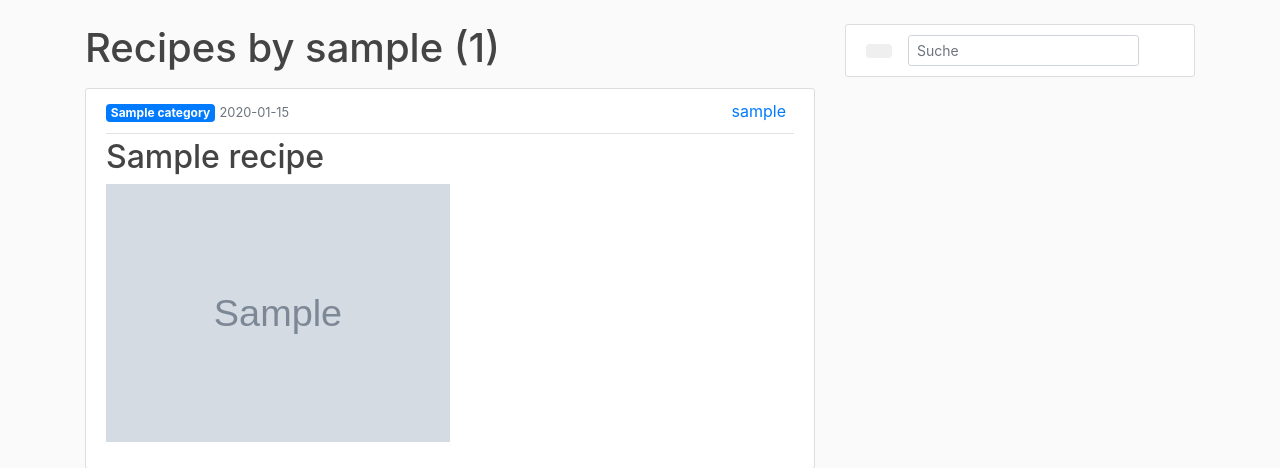
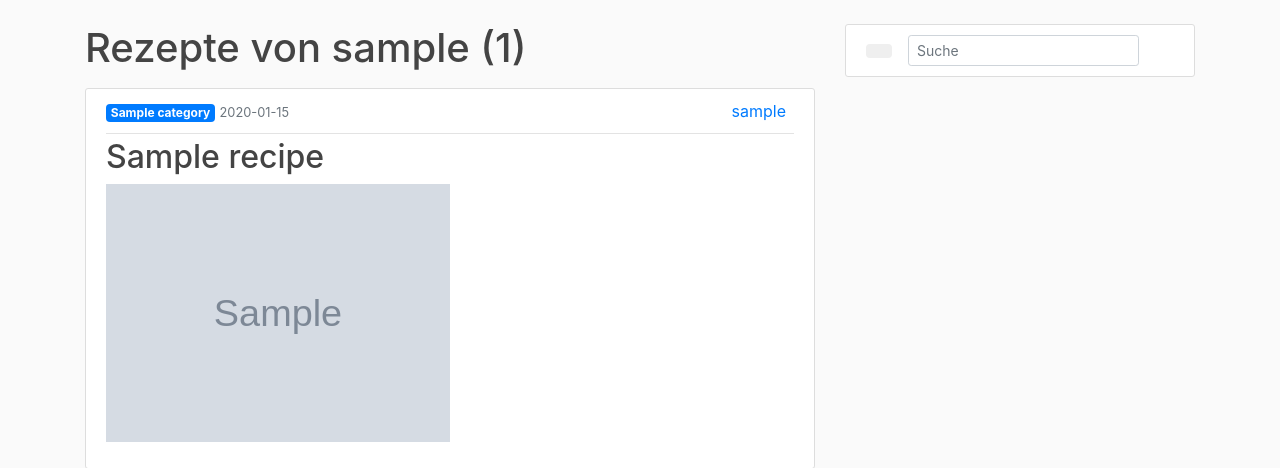
Before and after one commit to tschuelia/cake_recipe_website, a Django app: a page that uses recipes/templates/recipes/user_recipes.html in a window 1280 px wide. Shown: the part 56-524 px from the top of the page. Run offline with Django 3.2, Linux system fonts and the light colour scheme; tables that the repository leaves empty hold one stand-in row (values such as "Sample post"); grey boxes marked "Sample" are stand-in pictures; some libraries are stand-ins or nearby versions.

Commit message:
fix minor inconsistencies and dead links

```diff
--- a/recipes/templates/recipes/category_form.html
+++ b/recipes/templates/recipes/category_form.html
@@ -3,7 +3,7 @@
   <form method="POST">
     {% csrf_token %}
     <fieldset class="form-group">
-      <legend class="border-bottom mb-4">New Category</legend>
+      <legend class="border-bottom mb-4">Neue Kategorie</legend>
       {{ form|crispy }}
     </fieldset>
     <div class="form-group">
--- a/recipes/templates/recipes/recipe_detail.html
+++ b/recipes/templates/recipes/recipe_detail.html
@@ -13,7 +13,7 @@
     <h2 class="recipe-title">{{ object.title }}</h2>
     <img class="recipe-img" src="{{ object.image.url }}">
     <form class="text-muted" action="{% url 'recipe-convert-servings' object.pk%}" method="get">
-      Portionen: <input class="servings input-sm" type="number" name="number_servings" value="{{ servings }}">
+      Portionen: <input class="servings input-sm" type="number" step="any" name="number_servings" value="{{ servings }}">
       <button type="submit" class="btn btn-outline-info btn-sm">Umrechnen</button>
     </form>
     <br/>
--- a/recipes/templates/recipes/user_recipes.html
+++ b/recipes/templates/recipes/user_recipes.html
@@ -1,13 +1,10 @@
-{% extends "recipes/base.html" %}
-{% block content %}
-    <h1 class="mb-3">Recipes by {{ view.kwargs.username }} ({{ page_obj.paginator.count }})</h1>
-    {% for recipe in recipes %}
+{% extends "recipes/base.html" %} {% block content %}
+<h1 class="mb-3">Rezepte von {{ view.kwargs.username }} ({{ page_obj.paginator.count }})</h1> {% for recipe in recipes %}
 <recipe class="media content-section">
   <div class="media-body">
     <div class="recipe-metadata">
       {% for cat in recipe.get_categories %}
-                <a href="#" class="badge badge-primary">{{ cat.title }}</a>
-            {% endfor %}
+      <a href="{% url 'category-recipes' cat.pk %}" class="badge badge-primary">{{ cat.title }}</a> {% endfor %}
       <small class="text-muted">{{ recipe.prep_time }}</small>
       <span style="float:right;">
                 <a class="mr-2" href="{% url 'user-recipes' recipe.author.username%}">{{ recipe.author }}</a>
@@ -17,26 +14,11 @@
     <img class="recipe-img" src="{{ recipe.image.url }}">
   </div>
 </recipe>
-    {% endfor %}
-    {% if is_paginated %}
-
-      {% if page_obj.has_previous %}
+{% endfor %} {% if is_paginated %} {% if page_obj.has_previous %}
 <a class="btn btn-outline-info mb-4 oi oi-media-step-backward" href="?page=1"></a>
-        <a class="btn btn-outline-info mb-4 oi oi-chevron-left" href="?page={{ page_obj.previous_page_number }}"></a>
-      {% endif %}
-
-      {% for num in page_obj.paginator.page_range %}
-        {% if page_obj.number == num %}
-          <a class="btn btn-info mb-4" href="?page={{ num }}">{{ num }}</a>
-        {% elif num > page_obj.number|add:'-3' and num < page_obj.number|add:'3' %}
-          <a class="btn btn-outline-info mb-4" href="?page={{ num }}">{{ num }}</a>
-        {% endif %}
-      {% endfor %}
-
-      {% if page_obj.has_next %}
+<a class="btn btn-outline-info mb-4 oi oi-chevron-left" href="?page={{ page_obj.previous_page_number }}"></a> {% endif %} {% for num in page_obj.paginator.page_range %} {% if page_obj.number == num %}
+<a class="btn btn-info mb-4" href="?page={{ num }}">{{ num }}</a> {% elif num > page_obj.number|add:'-3' and num
+< page_obj.number|add: '3' %} <a class="btn btn-outline-info mb-4" href="?page={{ num }}">{{ num }}</a>
+  {% endif %} {% endfor %} {% if page_obj.has_next %}
   <a class="btn btn-outline-info mb-4 oi oi-chevron-right" href="?page={{ page_obj.next_page_number }}"></a>
-        <a class="btn btn-outline-info mb-4 oi oi-media-step-forward" href="?page={{ page_obj.paginator.num_pages }}"></a>
-      {% endif %}
-
-    {% endif %}
-{% endblock content %}
+  <a class="btn btn-outline-info mb-4 oi oi-media-step-forward" href="?page={{ page_obj.paginator.num_pages }}"></a> {% endif %} {% endif %} {% endblock content %}
```
Lines whose indentation alone changed are shown as unchanged.
